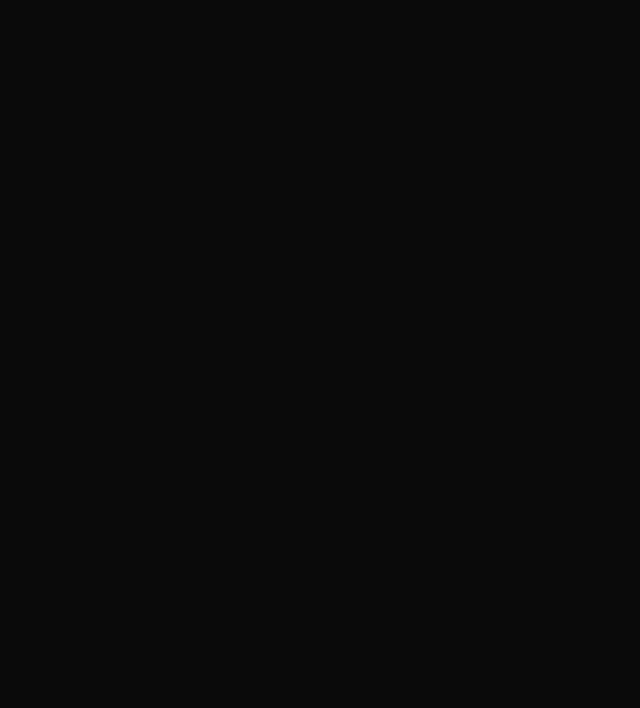
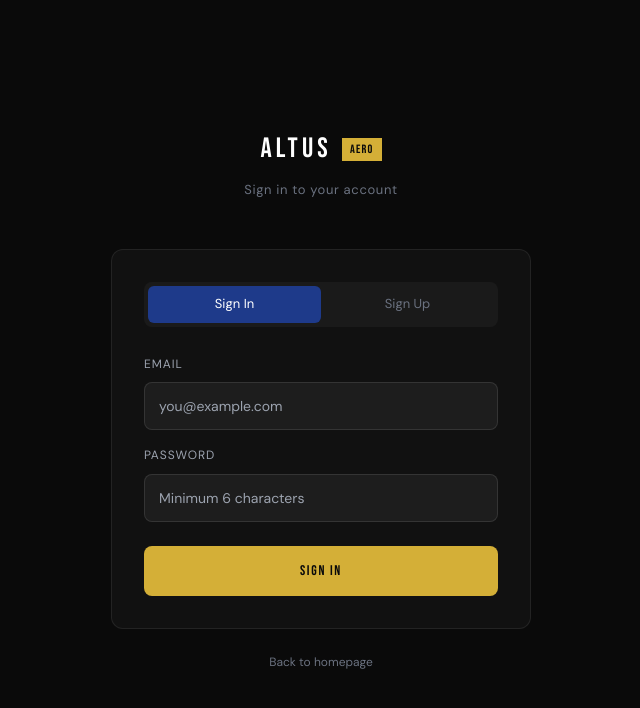
Before and after one commit to anirudhjets/altus-aero, a React (Vite) app: page /login in a window 1280 px wide. Before the commit this address had no page. Shown: the top 708 px of the page, without its empty margins (319-959 px from the left). Built offline with nearby package versions, Linux system fonts and the light colour scheme; no server answers; the HTML template or start-up script is replaced by a standard one.

Commit message:
add supabase auth

```diff
--- a/package.json
+++ b/package.json
@@ -12,6 +12,7 @@
   "dependencies": {
     "@react-three/drei": "^9.122.0",
     "@react-three/fiber": "^8.17.10",
+    "@supabase/supabase-js": "^2.101.0",
     "axios": "^1.7.7",
     "cors": "^2.8.5",
     "dotenv": "^16.4.5",
--- a/src/App.jsx
+++ b/src/App.jsx
@@ -1,5 +1,8 @@
 import { BrowserRouter, Routes, Route } from 'react-router-dom'
+import { AuthProvider } from './context/AuthContext'
+import ProtectedRoute from './components/ProtectedRoute'
 import Homepage from './pages/index.jsx'
+import Login from './pages/login.jsx'
 import AppLayout from './components/AppLayout.jsx'
 import Dashboard from './pages/app/dashboard.jsx'
 import Jets from './pages/app/jets.jsx'
@@ -9,10 +12,16 @@
 
 export default function App() {
   return (
+    <AuthProvider>
       <BrowserRouter>
         <Routes>
           <Route path="/" element={<Homepage />} />
-        <Route path="/app" element={<AppLayout />}>
+          <Route path="/login" element={<Login />} />
+          <Route path="/app" element={
+            <ProtectedRoute>
+              <AppLayout />
+            </ProtectedRoute>
+          }>
             <Route path="dashboard" element={<Dashboard />} />
             <Route path="jets" element={<Jets />} />
             <Route path="flights" element={<Flights />} />
@@ -21,5 +30,6 @@
           </Route>
         </Routes>
       </BrowserRouter>
+    </AuthProvider>
   )
 }
--- /dev/null
+++ b/src/components/ProtectedRoute.jsx
@@ -0,0 +1,40 @@
+import { Navigate } from 'react-router-dom'
+import { useAuth } from '../context/AuthContext'
+
+export default function ProtectedRoute({ children }) {
+  const { user, loading } = useAuth()
+
+  if (loading) {
+    return (
+      <div style={{
+        minHeight: '100vh',
+        background: '#0a0a0a',
+        display: 'flex',
+        alignItems: 'center',
+        justifyContent: 'center'
+      }}>
+        <div style={{ textAlign: 'center' }}>
+          <div style={{
+            width: '40px',
+            height: '40px',
+            border: '2px solid #1e3a8a',
+            borderTop: '2px solid #D4AF37',
+            borderRadius: '50%',
+            animation: 'spin 0.8s linear infinite',
+            margin: '0 auto 16px'
+          }} />
+          <p style={{ color: '#D4AF37', fontFamily: 'DM Sans, sans-serif', letterSpacing: '0.1em', fontSize: '12px' }}>
+            ALTUS AERO
+          </p>
+          <style>{`@keyframes spin { to { transform: rotate(360deg); } }`}</style>
+        </div>
+      </div>
+    )
+  }
+
+  if (!user) {
+    return <Navigate to="/login" replace />
+  }
+
+  return children
+}
--- /dev/null
+++ b/src/context/AuthContext.jsx
@@ -0,0 +1,34 @@
+import { createContext, useContext, useEffect, useState } from 'react'
+import { supabase } from '../lib/supabase'
+
+const AuthContext = createContext({})
+
+export function AuthProvider({ children }) {
+  const [user, setUser] = useState(null)
+  const [loading, setLoading] = useState(true)
+
+  useEffect(() => {
+    supabase.auth.getSession().then(({ data: { session } }) => {
+      setUser(session?.user ?? null)
+      setLoading(false)
+    })
+
+    const { data: { subscription } } = supabase.auth.onAuthStateChange((_event, session) => {
+      setUser(session?.user ?? null)
+    })
+
+    return () => subscription.unsubscribe()
+  }, [])
+
+  const signUp = (email, password) => supabase.auth.signUp({ email, password })
+  const signIn = (email, password) => supabase.auth.signInWithPassword({ email, password })
+  const signOut = () => supabase.auth.signOut()
+
+  return (
+    <AuthContext.Provider value={{ user, loading, signUp, signIn, signOut }}>
+      {children}
+    </AuthContext.Provider>
+  )
+}
+
+export const useAuth = () => useContext(AuthContext)
--- /dev/null
+++ b/src/lib/supabase.js
@@ -0,0 +1,6 @@
+import { createClient } from '@supabase/supabase-js'
+
+const supabaseUrl = import.meta.env.VITE_SUPABASE_URL
+const supabaseKey = import.meta.env.VITE_SUPABASE_KEY
+
+export const supabase = createClient(supabaseUrl, supabaseKey)
--- /dev/null
+++ b/src/pages/login.jsx
@@ -0,0 +1,209 @@
+import { useState } from 'react'
+import { useNavigate } from 'react-router-dom'
+import { useAuth } from '../context/AuthContext'
+
+export default function Login() {
+  const [mode, setMode] = useState('signin')
+  const [email, setEmail] = useState('')
+  const [password, setPassword] = useState('')
+  const [error, setError] = useState('')
+  const [message, setMessage] = useState('')
+  const [loading, setLoading] = useState(false)
+  const { signIn, signUp } = useAuth()
+  const navigate = useNavigate()
+
+  const handleSubmit = async () => {
+    setError('')
+    setMessage('')
+    setLoading(true)
+
+    if (!email || !password) {
+      setError('Email and password are required.')
+      setLoading(false)
+      return
+    }
+
+    if (mode === 'signin') {
+      const { error } = await signIn(email, password)
+      if (error) {
+        setError(error.message)
+      } else {
+        navigate('/app/dashboard')
+      }
+    } else {
+      const { error } = await signUp(email, password)
+      if (error) {
+        setError(error.message)
+      } else {
+        setMessage('Account created. Check your email to confirm, then sign in.')
+        setMode('signin')
+      }
+    }
+
+    setLoading(false)
+  }
+
+  return (
+    <div style={{
+      minHeight: '100vh',
+      background: '#0a0a0a',
+      display: 'flex',
+      alignItems: 'center',
+      justifyContent: 'center',
+      padding: '24px',
+      fontFamily: 'DM Sans, sans-serif'
+    }}>
+      <div style={{ width: '100%', maxWidth: '420px' }}>
+
+        <div style={{ textAlign: 'center', marginBottom: '48px' }}>
+          <div style={{ display: 'flex', alignItems: 'center', justifyContent: 'center', gap: '10px', marginBottom: '8px' }}>
+            <span style={{ fontFamily: 'Bebas Neue, sans-serif', fontSize: '28px', color: '#ffffff', letterSpacing: '0.15em' }}>ALTUS</span>
+            <span style={{
+              background: '#D4AF37',
+              color: '#0a0a0a',
+              fontFamily: 'Bebas Neue, sans-serif',
+              fontSize: '12px',
+              padding: '2px 8px',
+              letterSpacing: '0.1em'
+            }}>AERO</span>
+          </div>
+          <p style={{ color: '#6b7280', fontSize: '13px', letterSpacing: '0.05em' }}>
+            {mode === 'signin' ? 'Sign in to your account' : 'Create your account'}
+          </p>
+        </div>
+
+        <div style={{
+          background: 'rgba(255,255,255,0.03)',
+          border: '1px solid rgba(255,255,255,0.08)',
+          borderRadius: '12px',
+          padding: '32px'
+        }}>
+
+          <div style={{ display: 'flex', marginBottom: '28px', background: 'rgba(255,255,255,0.04)', borderRadius: '8px', padding: '4px' }}>
+            {['signin', 'signup'].map(m => (
+              <button
+                key={m}
+                onClick={() => { setMode(m); setError(''); setMessage('') }}
+                style={{
+                  flex: 1,
+                  padding: '8px',
+                  background: mode === m ? '#1e3a8a' : 'transparent',
+                  color: mode === m ? '#ffffff' : '#6b7280',
+                  border: 'none',
+                  borderRadius: '6px',
+                  fontSize: '13px',
+                  cursor: 'pointer',
+                  fontFamily: 'DM Sans, sans-serif',
+                  transition: 'all 0.2s'
+                }}
+              >
+                {m === 'signin' ? 'Sign In' : 'Sign Up'}
+              </button>
+            ))}
+          </div>
+
+          <div style={{ marginBottom: '16px' }}>
+            <label style={{ display: 'block', color: '#9ca3af', fontSize: '12px', letterSpacing: '0.08em', marginBottom: '8px' }}>
+              EMAIL
+            </label>
+            <input
+              type="email"
+              value={email}
+              onChange={e => setEmail(e.target.value)}
+              placeholder="you@example.com"
+              style={{
+                width: '100%',
+                background: 'rgba(255,255,255,0.05)',
+                border: '1px solid rgba(255,255,255,0.1)',
+                borderRadius: '8px',
+                padding: '12px 14px',
+                color: '#ffffff',
+                fontSize: '14px',
+                fontFamily: 'DM Sans, sans-serif',
+                outline: 'none',
+                boxSizing: 'border-box'
+              }}
+            />
+          </div>
+
+          <div style={{ marginBottom: '24px' }}>
+            <label style={{ display: 'block', color: '#9ca3af', fontSize: '12px', letterSpacing: '0.08em', marginBottom: '8px' }}>
+              PASSWORD
+            </label>
+            <input
+              type="password"
+              value={password}
+              onChange={e => setPassword(e.target.value)}
+              placeholder="Minimum 6 characters"
+              onKeyDown={e => e.key === 'Enter' && handleSubmit()}
+              style={{
+                width: '100%',
+                background: 'rgba(255,255,255,0.05)',
+                border: '1px solid rgba(255,255,255,0.1)',
+                borderRadius: '8px',
+                padding: '12px 14px',
+                color: '#ffffff',
+                fontSize: '14px',
+                fontFamily: 'DM Sans, sans-serif',
+                outline: 'none',
+                boxSizing: 'border-box'
+              }}
+            />
+          </div>
+
+          {error && (
+            <div style={{
+              background: 'rgba(239,68,68,0.1)',
+              border: '1px solid rgba(239,68,68,0.3)',
+              borderRadius: '8px',
+              padding: '12px',
+              marginBottom: '16px',
+              color: '#f87171',
+              fontSize: '13px'
+            }}>
+              {error}
+            </div>
+          )}
+
+          {message && (
+            <div style={{
+              background: 'rgba(212,175,55,0.1)',
+              border: '1px solid rgba(212,175,55,0.3)',
+              borderRadius: '8px',
+              padding: '12px',
+              marginBottom: '16px',
+              color: '#D4AF37',
+              fontSize: '13px'
+            }}>
+              {message}
+            </div>
+          )}
+
+          <button
+            onClick={handleSubmit}
+            disabled={loading}
+            style={{
+              width: '100%',
+              background: loading ? '#1e3a8a80' : '#D4AF37',
+              color: loading ? '#ffffff' : '#0a0a0a',
+              border: 'none',
+              borderRadius: '8px',
+              padding: '14px',
+              fontSize: '14px',
+              fontFamily: 'Bebas Neue, sans-serif',
+              letterSpacing: '0.12em',
+              cursor: loading ? 'not-allowed' : 'pointer',
+              transition: 'all 0.2s'
+            }}
+          >
+            {loading ? 'PLEASE WAIT...' : mode === 'signin' ? 'SIGN IN' : 'CREATE ACCOUNT'}
+          </button>
+        </div>
+
+        <p style={{ textAlign: 'center', marginTop: '24px', color: '#4b5563', fontSize: '12px' }}>
+          <a href="/" style={{ color: '#6b7280', textDecoration: 'none' }}>Back to homepage</a>
+        </p>
+      </div>
+    </div>
+  )
+}
```
Also changed, not shown: 1 other file (tests, documents, lock files or other folders). Lines whose indentation alone changed are shown as unchanged.
